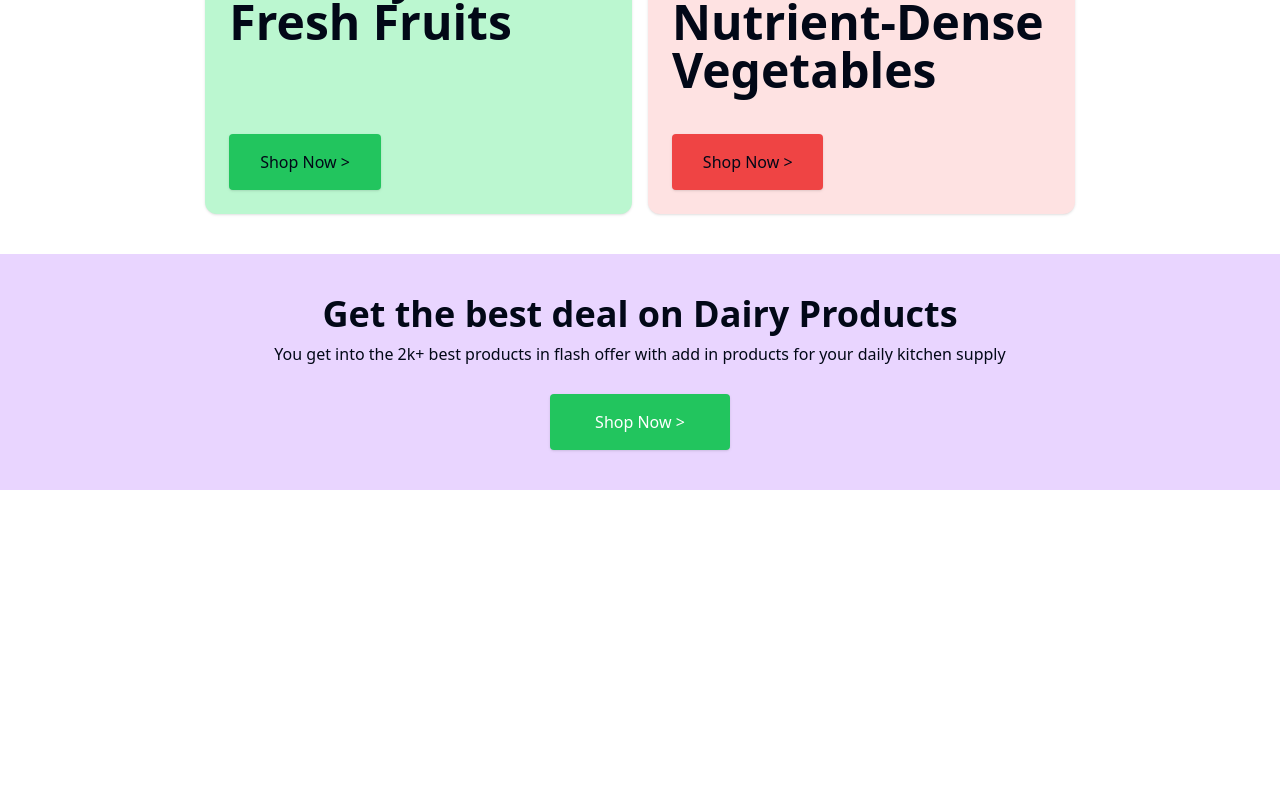
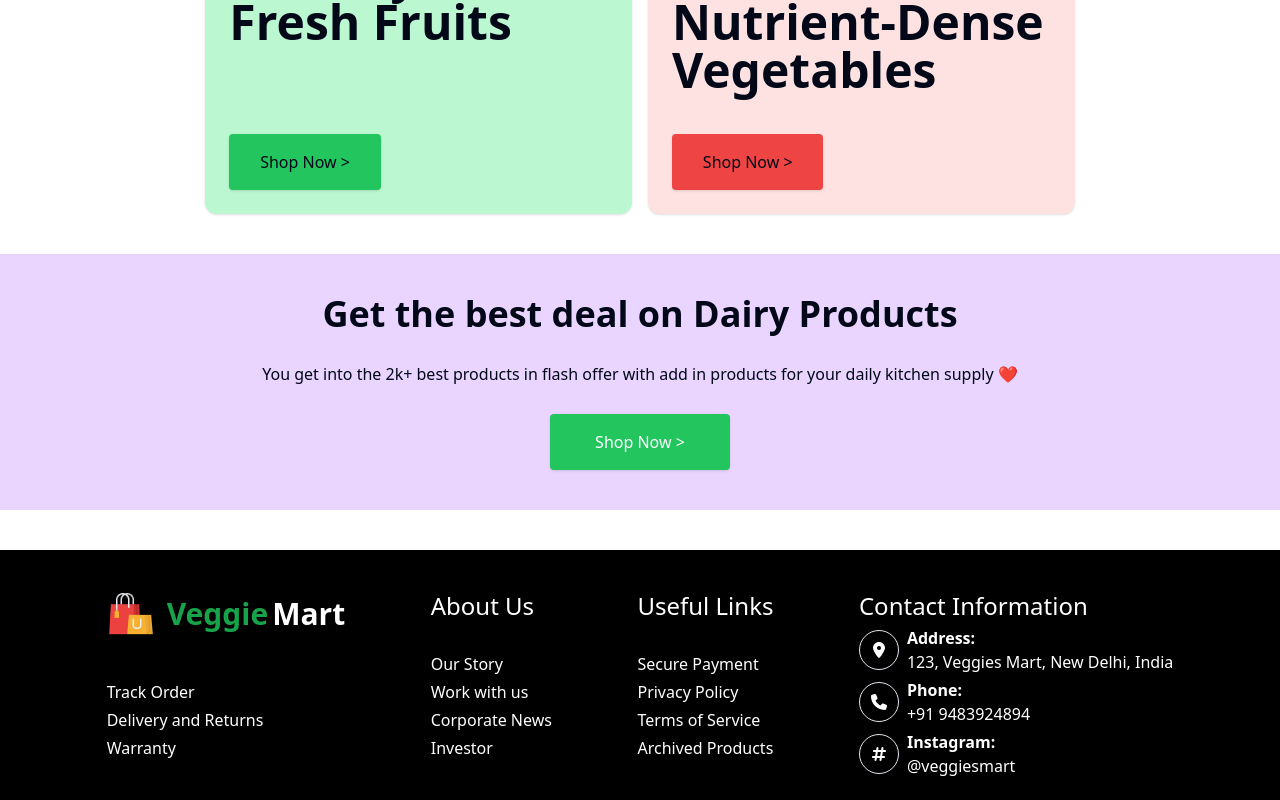
Before and after one commit to Harikesh-14/veggies-mart-frontend, a React (Vite) app: page / in a window 1280 px wide. Shown: the part 4379-5179 px from the top of the page. Before the commit the page ends 4909 px from the top, so only its background shows below. Built offline with nearby package versions, Linux system fonts and the light colour scheme.

Commit message:
Footer completed

```diff
--- a/src/components/containers/Footer/Footer.jsx
+++ b/src/components/containers/Footer/Footer.jsx
@@ -1,12 +1,91 @@
 import React from 'react'
+import { Link } from 'react-router-dom'
+
+import { FontAwesomeIcon } from "@fortawesome/react-fontawesome";
+import { faLocationDot } from "@fortawesome/free-solid-svg-icons";
+import { faPhone } from '@fortawesome/free-solid-svg-icons';
+import { faHashtag } from '@fortawesome/free-solid-svg-icons';
 
 function Footer() {
   return (
-    <div>
-      <div></div>
-      <div></div>
-      <div></div>
-      <div></div>
+    <div className='h-[250px] w-full bg-black text-white py-10 flex justify-center items-start'>
+      <div className='w-10/12 h-full flex flex-row justify-between items-start'>
+        {/* first section */}
+        <div className='h-full flex flex-col justify-between'>
+          <div className='flex flex-row justify-between items-center gap-3'>
+            <img src="../../../../online-shopping.png" alt="Logo" className='w-12' />
+            <span className='flex flex-row gap-1 text-3xl font-semibold'>
+              <p className='text-green-600'>Veggie</p>
+              <p>Mart</p>
+            </span>
+          </div>
+          <div className='flex flex-col gap-1'>
+            <Link>Track Order</Link>
+            <Link>Delivery and Returns</Link>
+            <Link>Warranty</Link>
+          </div>
+        </div>
+
+        {/* second section */}
+        <div className='h-full flex flex-col justify-between'>
+          <div>
+            <p className='text-2xl'>About Us</p>
+          </div>
+          <div className='flex flex-col justify-between gap-1'>
+            <Link>Our Story</Link>
+            <Link>Work with us</Link>
+            <Link>Corporate News</Link>
+            <Link>Investor</Link>
+          </div>
+        </div>
+
+        {/* third section */}
+        <div className='h-full flex flex-col justify-between'>
+          <div>
+            <p className='text-2xl'>Useful Links</p>
+          </div>
+          <div className='flex flex-col justify-between gap-1'>
+            <Link>Secure Payment</Link>
+            <Link>Privacy Policy</Link>
+            <Link>Terms of Service</Link>
+            <Link>Archived Products</Link>
+          </div>
+        </div>
+
+        {/* fourth section */}
+        <div className='h-full flex flex-col justify-between gap-1'>
+          <div>
+            <p className='text-2xl'>Contact Information</p>
+          </div>
+          <div className='flex flex-row items-center gap-2'>
+            <div className='w-10 h-10 flex justify-center items-center rounded-full border'>
+              <FontAwesomeIcon icon={faLocationDot} />
+            </div>
+            <div>
+              <p className='font-semibold'>Address:</p>
+              <p className=' font-light'>123, Veggies Mart, New Delhi, India</p>
+            </div>
+          </div>
+          <div className='flex flex-row items-center gap-2'>
+            <div className='w-10 h-10 flex justify-center items-center rounded-full border'>
+              <FontAwesomeIcon icon={faPhone} />
+            </div>
+            <div>
+              <p className='font-semibold'>Phone:</p>
+              <p className='font-light'>+91 9483924894</p>
+            </div>
+          </div>
+          <div className='flex flex-row items-center gap-2'>
+            <div className='w-10 h-10 flex justify-center items-center rounded-full border'>
+              <FontAwesomeIcon icon={faHashtag} />
+            </div>
+            <div>
+              <p className='font-semibold'>Instagram:</p>
+              <p className='font-light'>@veggiesmart</p>
+            </div>
+          </div>
+        </div>
+      </div>
     </div>
   )
 }
--- a/src/components/containers/TwoCard/TwoCard.jsx
+++ b/src/components/containers/TwoCard/TwoCard.jsx
@@ -38,12 +38,12 @@ function TwoCard() {
       </div>
 
       <div className="w-full flex justify-center items-center py-10 bg-purple-200">
-        <div className="w-3/5 flex flex-col justify-center items-center">
+        <div className="w-3/5 flex flex-col justify-center items-center gap-7">
           <h1 className="text-4xl font-bold text-center">Get the best deal on Dairy Products</h1>
-          <p className="text-center py-2">You get into the 2k+ best products in flash offer with add in products for your daily kitchen supply</p>
+          <p className="text-center">You get into the 2k+ best products in flash offer with add in products for your daily kitchen supply ❤️</p>
           <button
             type="button"
-            className="bg-green-500 text-white py-4 w-[180px] mt-5 rounded shadow hover:bg-slate-700 transition-all duration-300"
+            className="bg-green-500 text-white py-4 w-[180px] rounded shadow hover:bg-slate-700 transition-all duration-300"
           >
             Shop Now &gt;
           </button>
```
